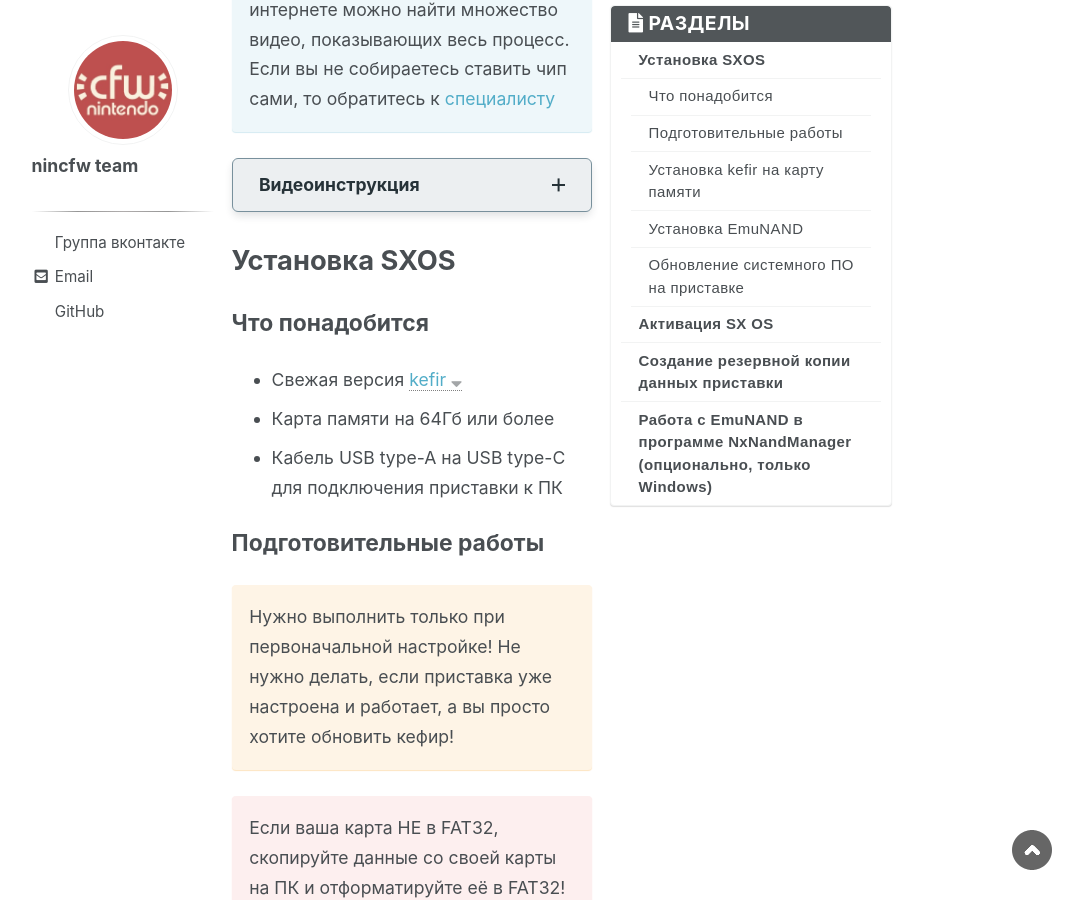
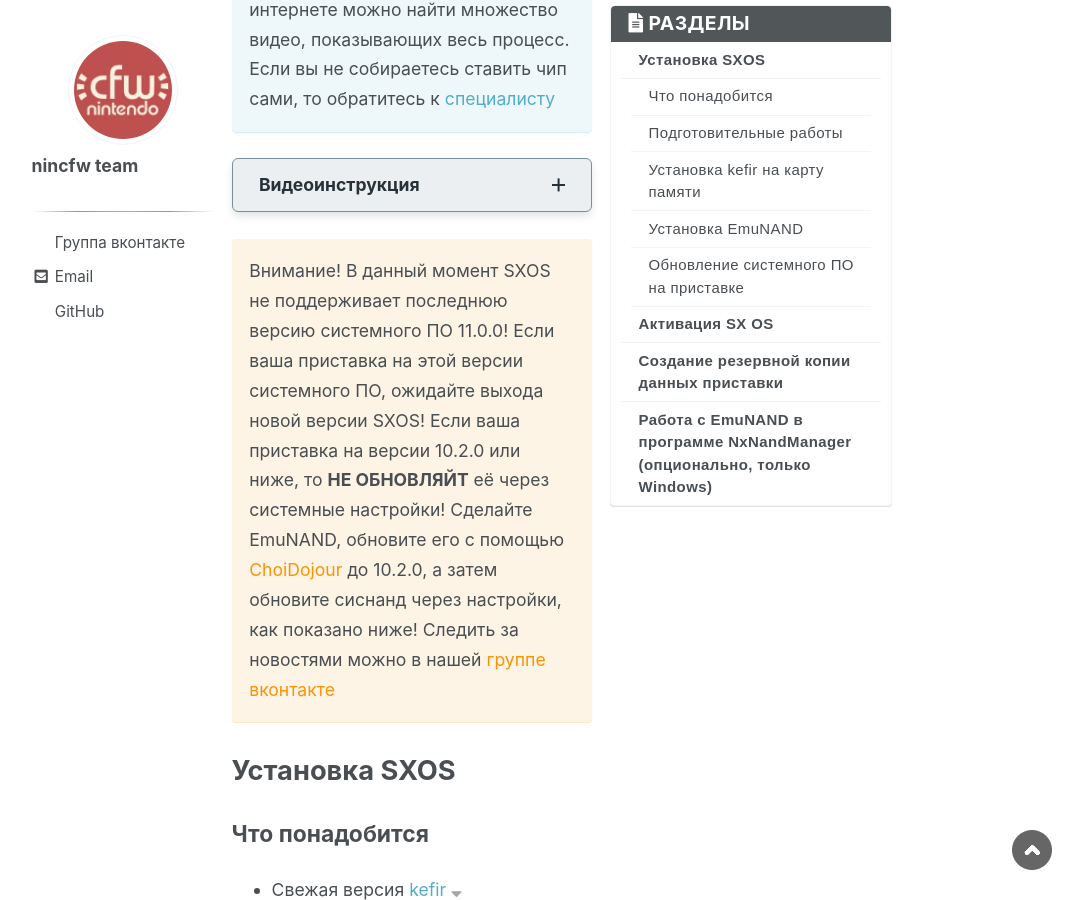
Before and after one commit to rashevskyv/sx, a Jekyll site: the page built from _pages/sx_setup.md, in a window 1280 px wide and 900 px high, scrolled down 1040 px. Shown: the whole window, without its empty margins (178-1261 px from the left). Built offline with Jekyll 4.4.1, drawn with Linux system fonts in a browser that asks for light colours; nearby versions of some CDN libraries.

Commit message:
Mention about 11.0.0

```diff
--- a/_pages/sx_setup.md
+++ b/_pages/sx_setup.md
@@ -15,8 +15,8 @@
 
 {% endspoiler %}
 
-<!-- Внимание! В данный момент SXOS не поддерживает последнюю версию системного ПО 10.2.0! Если ваша приставка на этой версии системного ПО, ожидайте выхода новой версии SXOS! Если ваша приставка на версии 10.1.0 или ниже, то НЕ ОБНОВЛЯЙТЕ её через системные настройки! Сделайте EmuNAND, обновите его с помощью [ChoiDojour](https://sx.customfw.xyz/update-to-latest){:target="_blank"}, а затем обновите сиснанд через настройки, как показано ниже! Следить за новостями можно в нашей [группе вконтакте](http://vk.com/nincfw){:target="_blank"}
-{: .notice--warning} -->
+Внимание! В данный момент SXOS не поддерживает последнюю версию системного ПО 11.0.0! Если ваша приставка на этой версии системного ПО, ожидайте выхода новой версии SXOS! Если ваша приставка на версии 10.2.0 или ниже, то **НЕ ОБНОВЛЯЙТ** её через системные настройки! Сделайте EmuNAND, обновите его с помощью [ChoiDojour](https://sx.customfw.xyz/update-to-latest){:target="_blank"} до 10.2.0, а затем обновите сиснанд через настройки, как показано ниже! Следить за новостями можно в нашей [группе вконтакте](http://vk.com/nincfw){:target="_blank"}
+{: .notice--warning}
 
 ## Установка SXOS
 
```
